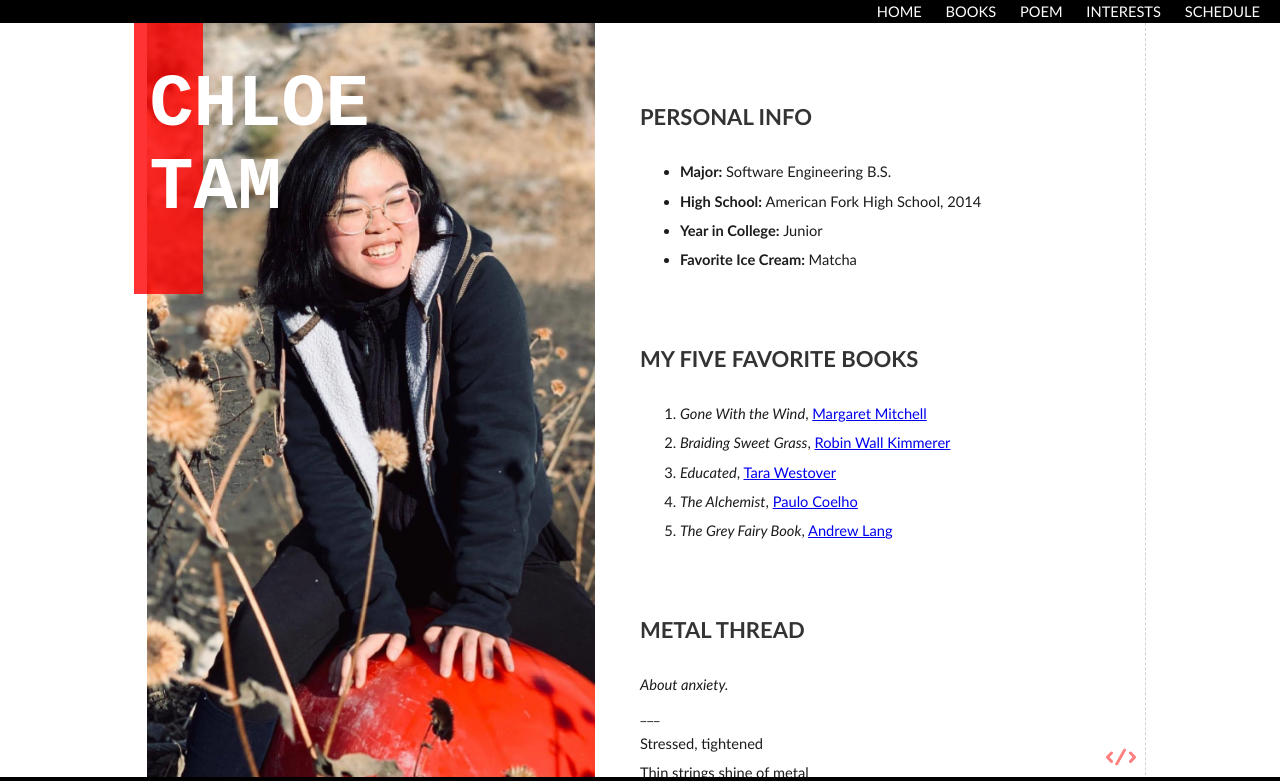
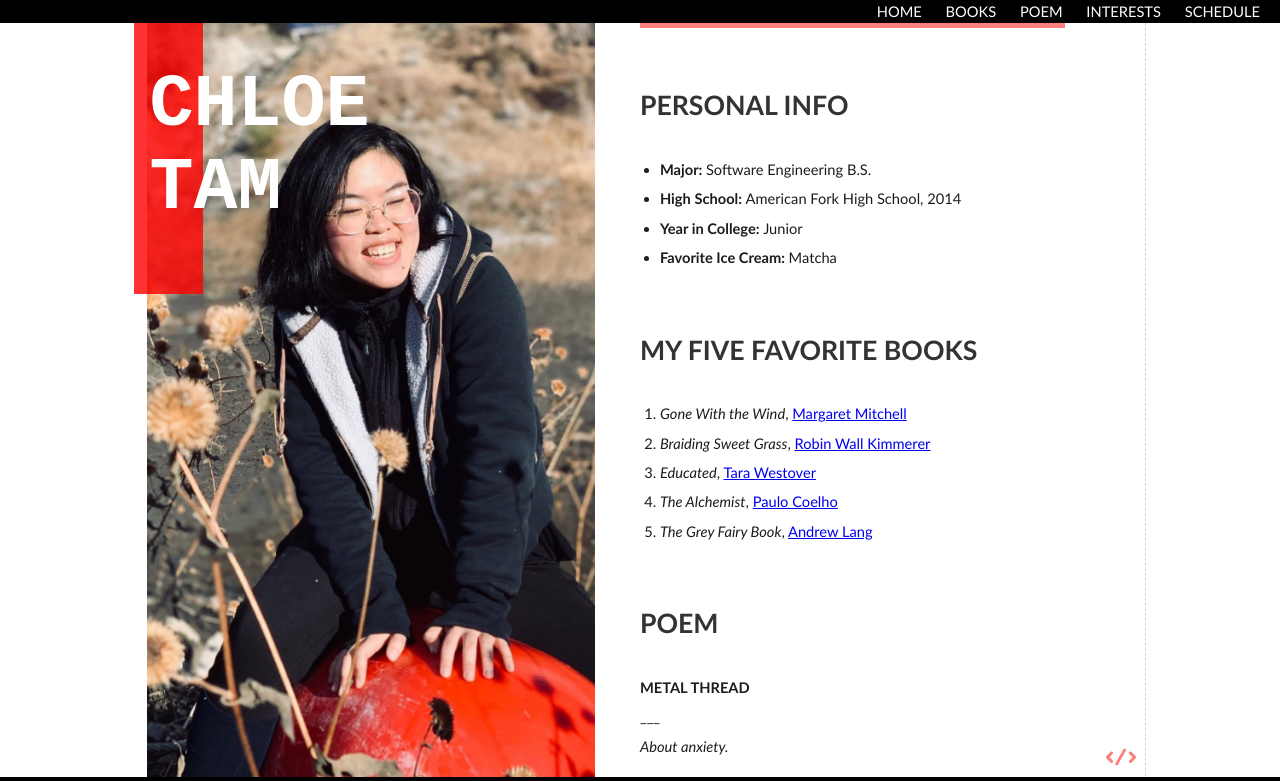
Before and after one commit to ChloeHowling/ChloeHowling.github.io, a plain HTML site: page index.html in a window 1280 px wide. Shown: the top 781 px of the page. Drawn offline with Linux system fonts and the light colour scheme.

Commit message:
Adjust h2 font size and added red bars

```diff
--- a/index.html
+++ b/index.html
@@ -22,7 +22,7 @@
       <img class="profile" id="profilePic" src="img/Profile_L.jpg" alt="Chloe Tam Profile Pic">
       <div class="profile" id="name"><h1>CHLOE<br>TAM</h1></div>
       <div class="info">
-        <br id="home"><br>
+        <div id="home" class="bar"></div><br>
         <h2>Personal Info</h2>
         <ul>
           <li><b>Major: </b>Software Engineering B.S.</li>
@@ -42,8 +42,10 @@
         </ol>
         <br id="poem">
 
-        <h2>Metal Thread</h2>
+        <h2>POEM</h2>
         <div class="poem">
+          <b>METAL THREAD</b><br>
+          ___<br>
           <i>About anxiety.</i><br>
           ___<br>
           Stressed, tightened<br>
@@ -121,7 +123,8 @@
           <td class="pe_cls">PE</td>
         </tr>
       </table>
-      <br><br>
+      <br><br><br><br>
+      <div class="bar"></div>
       </div>
     <div class="foot">Copyright &copy; 2020 &mdash; Chloe Tam
       <div class="link"><a href="https://github.com/ChloeHowling/ChloeHowling.github.io.git" target="_blank"><img src="img/link.png" alt="sourceCode"></a></div>
--- a/style/master.css
+++ b/style/master.css
@@ -8,7 +8,11 @@ h2 {
   display: block;
   text-transform: uppercase;
   color: rgb(51, 51, 51);
-  font-weight: bold;
+  font-size: 20pt;
+}
+ul, ol {
+  margin: 0;
+  padding-left: 20px;
 }
 .main {
   display: block;
@@ -64,7 +68,7 @@ ul.nav li a {
   padding: 3px 10px 3px 10px;
 }
 ul.nav li a:hover {
-  background-color: rgba(255, 0, 0, 0.5);
+  background-color: rgb(255, 0, 0);
 }
 .link {
   position: fixed;
@@ -94,21 +98,27 @@ div.link img:hover {
   width: 42%;
   display: block;
   float: right;
-  padding: 10px 80px 80px 0px;
+  padding: 10px 80px 20px 0px;
   line-height: 2;
   border-right: 1px dashed rgb(210, 210, 210);
-  background-color: white;
+}
+.bar {
+  display: block;
+  height: 10px;
+  width: 100%;
+  background-color: rgba(255, 0, 0, 0.5);
 }
 ol li a:visited{
   color: red;
 }
+.poem {
+  padding-left: 0px;
+}
 table {
-  border: 1px solid grey;
   background-color: grey;
 }
 th, td{
   background-color: white;
-  border: 1px solid grey;
   border-spacing: 3px;
   padding: 3px;
   width: 80px;
```
